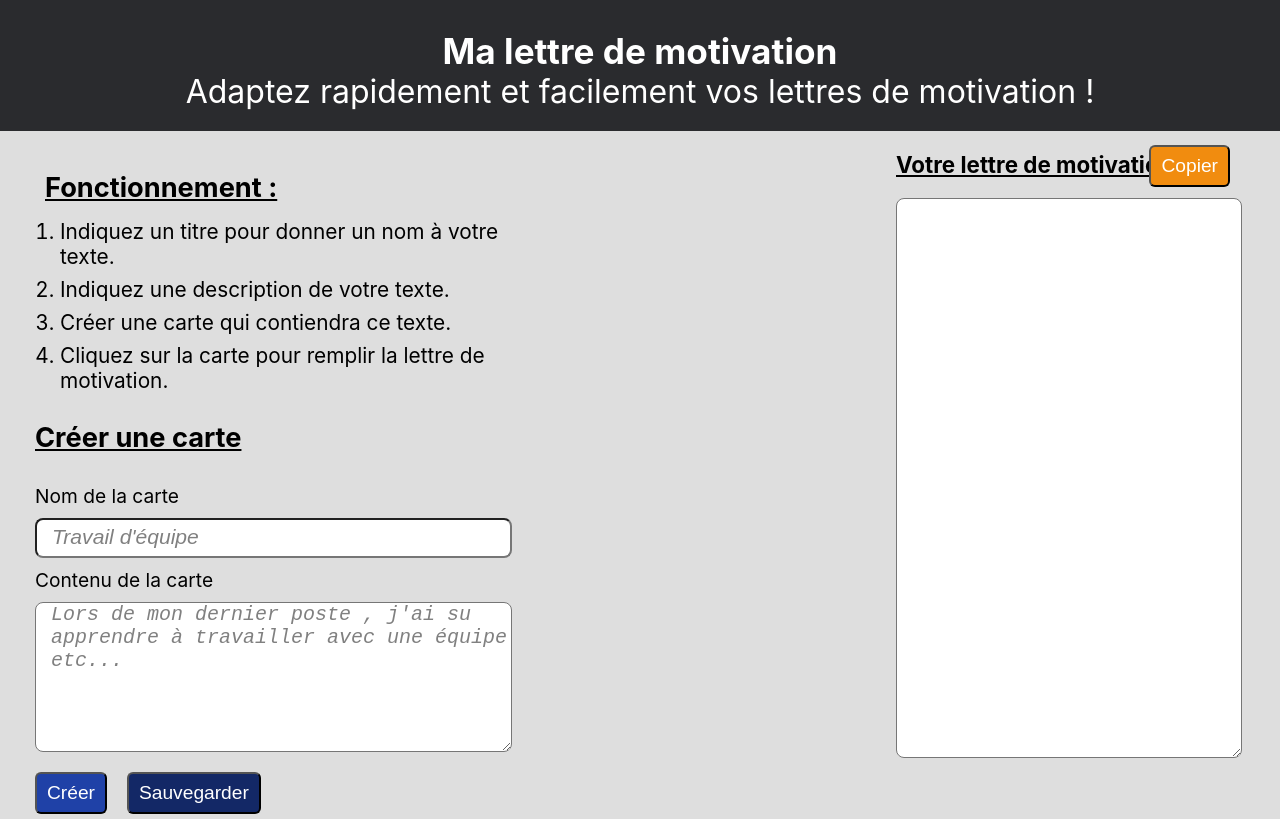
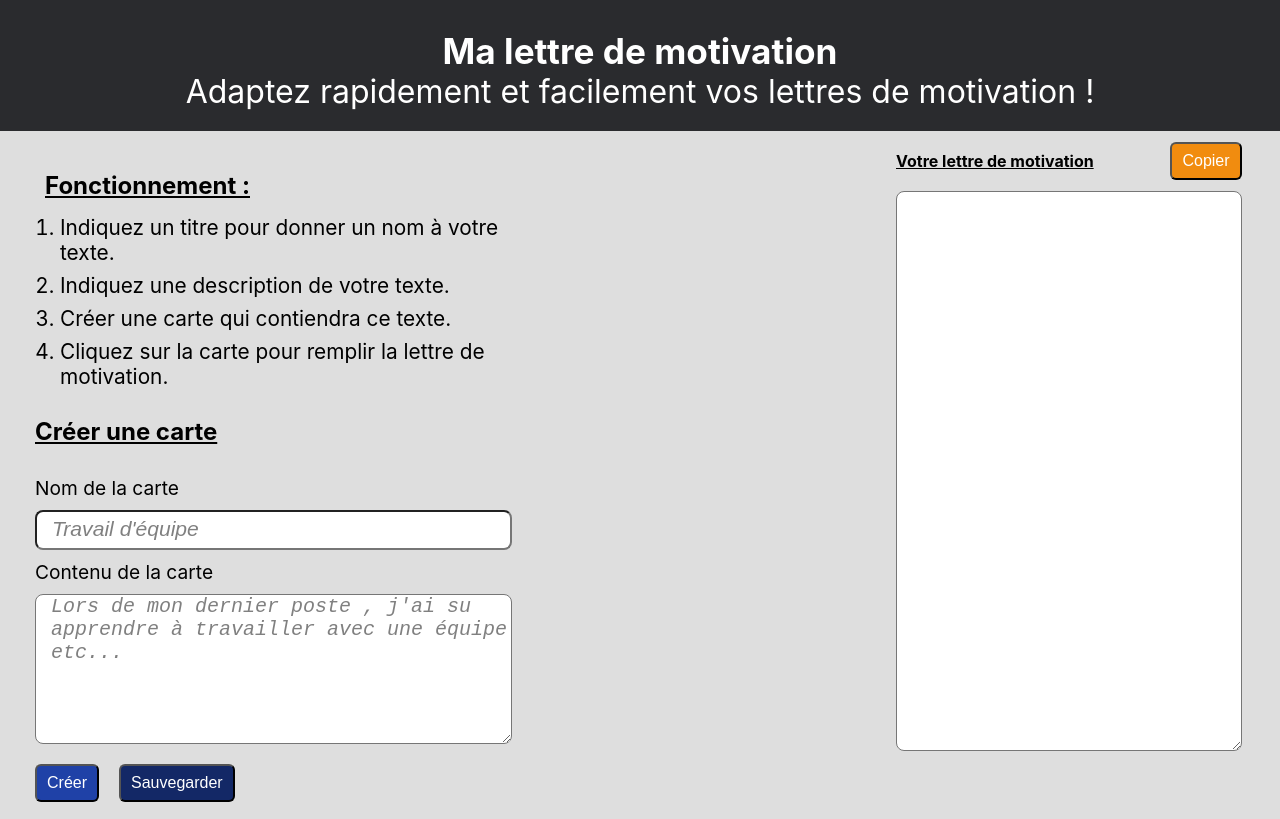
Before and after one commit to Chris5477/cover-letter, a React (Create React App) app: page / in a window 1280 px wide. Built offline with nearby package versions, Linux system fonts and the light colour scheme.

Commit message:
fix position copy btn

```diff
--- a/src/components/CoverLetter.js
+++ b/src/components/CoverLetter.js
@@ -9,9 +9,11 @@ const CoverLetter = ({ content, setMessage }) => {
 
 	return (
 		<section className="cover-letter">
-			<h2>Votre lettre de motivation</h2>
+			<div className="header-letter">
+				<h2>Votre lettre de motivation</h2>
+				<Button handleClick={(e) => copyCoverLetter(e, setMessage)} cssClass={"copy-btn"} content="Copier" />
+			</div>
 			<textarea className="contentLetter"></textarea>
-			<Button handleClick={(e) => copyCoverLetter(e, setMessage)} cssClass={"copy-btn"} content="Copier" />
 		</section>
 	);
 };
--- a/src/sass/component/desktop/_btn.scss
+++ b/src/sass/component/desktop/_btn.scss
@@ -3,7 +3,7 @@
 .save-data {
 	@include sizeContainer(auto, auto);
 	color: $color-txt-second;
-	font-size: 1.2em;
+	font-size: 1em;
 	padding: 8px 10px;
 	border-radius: 6px;
 	cursor: pointer;
@@ -19,9 +19,6 @@
 
 .copy-btn {
 	background-color: $copy-btn;
-	position: absolute;
-	top: 2%;
-	right: 50px;
 
 	&:hover {
 		background-color: lighten($copy-btn, $amount: 15%);
--- a/src/sass/component/desktop/_card.scss
+++ b/src/sass/component/desktop/_card.scss
@@ -2,10 +2,10 @@
 	@include sizeContainer(auto, 50px);
 	@include centerELement(center, center);
 	background-color: $bg-card-color;
-	border: 2px solid $border-color-card;
+	border: 3px solid $border-color-card;
 	font-size: 1.4em;
 	margin: 20px 0 0 20px;
-	padding: 0 40px;
+	padding: 0 40px 0 10px;
 	border-radius: 12px;
 	position: relative;
 	cursor: pointer;
--- a/src/sass/component/desktop/_section_form.scss
+++ b/src/sass/component/desktop/_section_form.scss
@@ -3,7 +3,7 @@
 	padding: 20px 0 0 35px;
 
 	h2 {
-		font-size: 1.7em;
+		font-size: 1.5em;
 		text-decoration: underline;
 	}
 
--- a/src/sass/component/desktop/_working.scss
+++ b/src/sass/component/desktop/_working.scss
@@ -5,7 +5,7 @@
 	padding: 40px 0 0 45px;
 
 	h2 {
-		font-size: 1.7em;
+		font-size: 1.5em;
 		text-decoration: underline;
 		margin-bottom: 15px;
 	}
--- a/src/sass/layout/desktop/_cover-letter.scss
+++ b/src/sass/layout/desktop/_cover-letter.scss
@@ -1,11 +1,16 @@
 .cover-letter {
 	@include sizeContainer(30%, 86vh);
-	position: relative;
 
-	h2 {
-		margin: 20px 0;
-		font-size: 1.4em;
-		text-decoration: underline;
+	.header-letter {
+		@include sizeContainer(90%, auto);
+		@include centerELement(space-around, center);
+
+		h2 {
+			width: 90%;
+			margin: 20px 0;
+			font-size: 1em;
+			text-decoration: underline;
+		}
 	}
 
 	.contentLetter {
--- a/src/sass/pages/_mobile.scss
+++ b/src/sass/pages/_mobile.scss
@@ -1,4 +1,4 @@
-@media screen and (max-width: 498px) {
+@media screen and (max-width: 1024px) {
 	@import "../layout/mobile/header";
 	@import "../layout/mobile/main";
 	@import "../layout/mobile/container-form";
```
Also changed, not shown: src/App.css, 1 other file (tests, documents, lock files or other folders).
